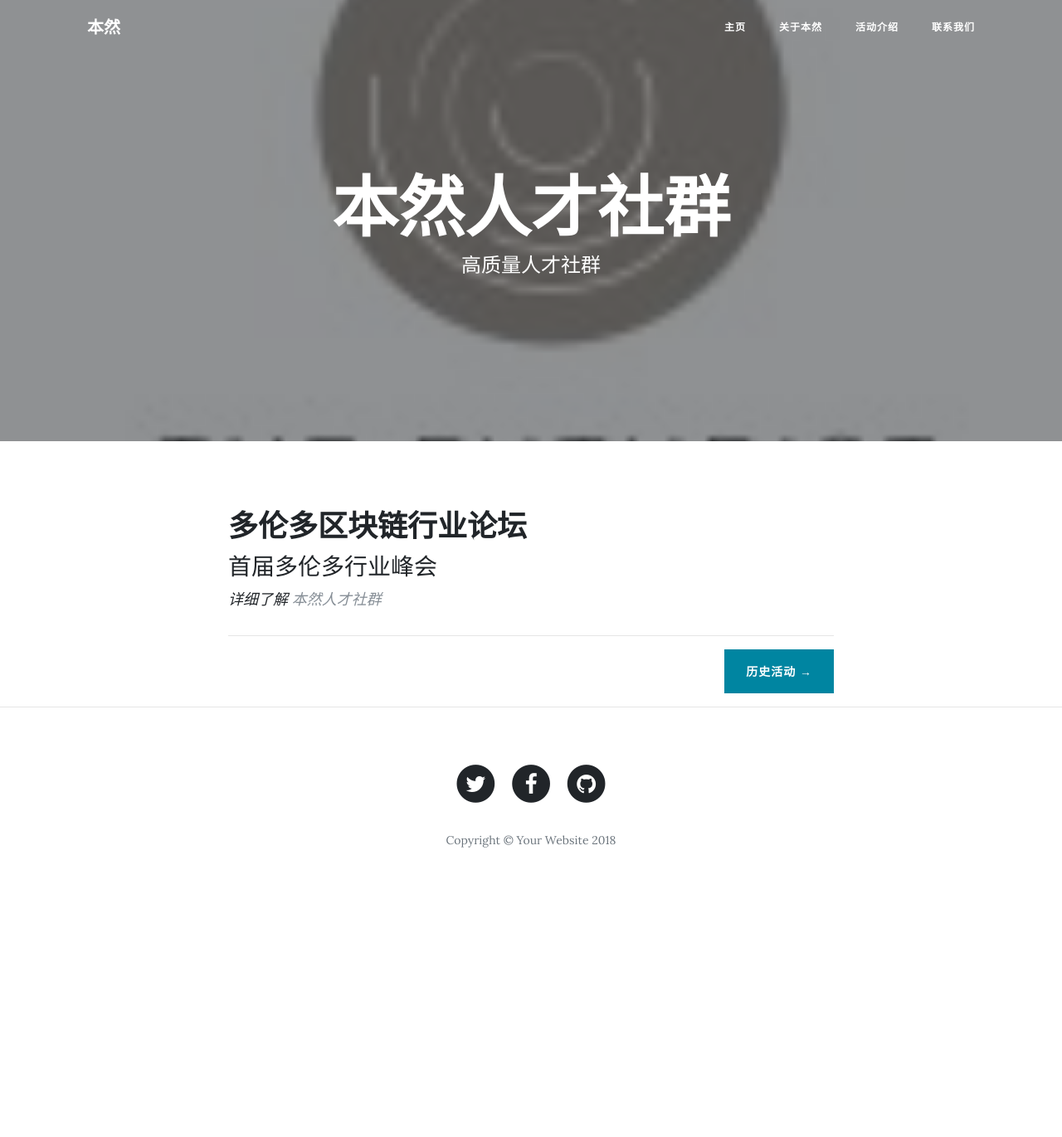
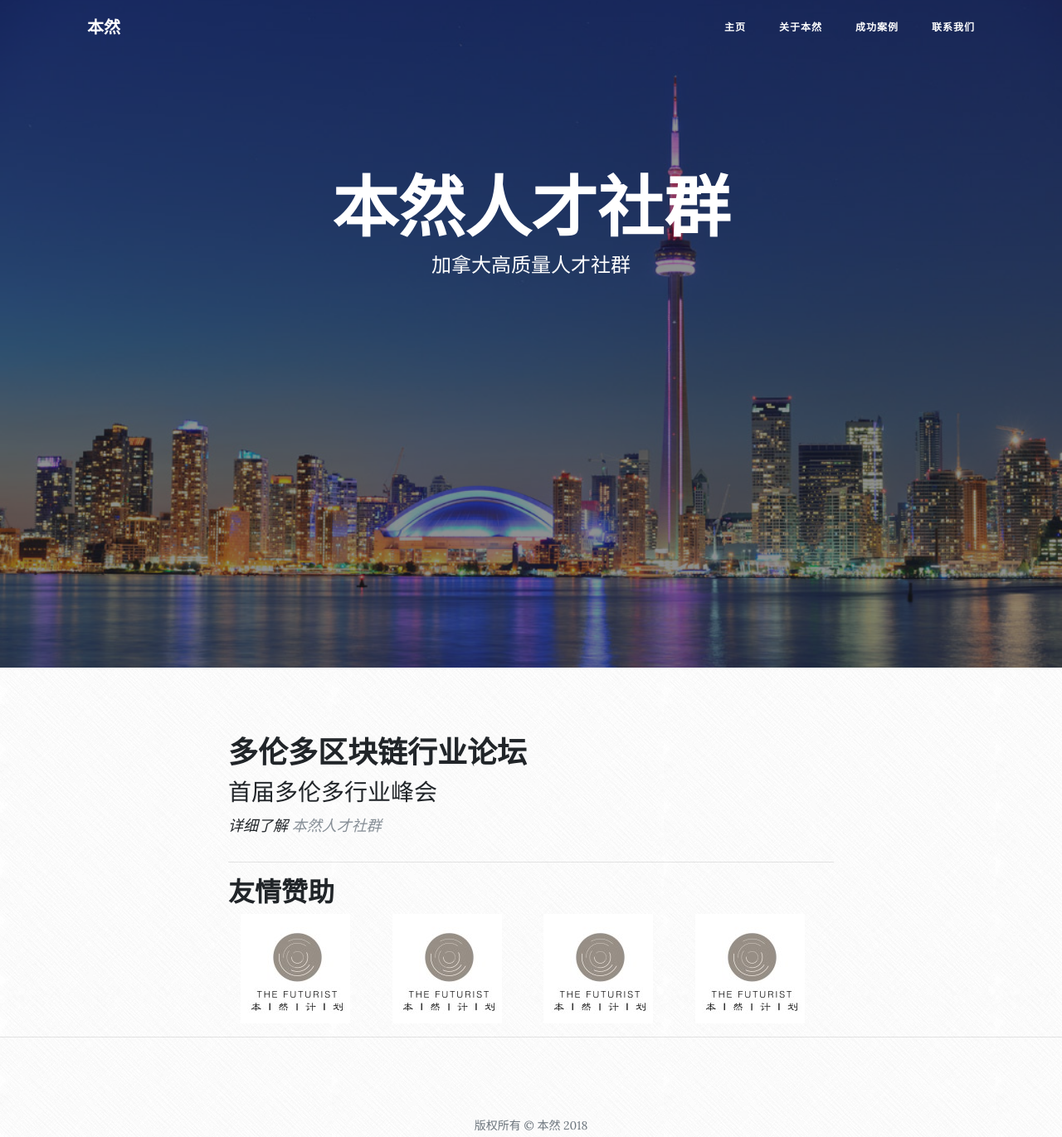
Before and after one commit to liuzhenghao2046/benranweb, a website: page frontend/index.html in a window 1280 px wide. Shown: the whole page at 83% size. Before the commit the page ends 1089 px from the top, so only its background shows below. Drawn offline with nearby package versions, Linux system fonts and the light colour scheme.

Commit message:
add backgrounds

```diff
--- a/app.js
+++ b/app.js
@@ -10,7 +10,7 @@ app.get('/', (req, res) => res.redirect('/index.html'))
 app.get('/index', (req, res) => res.redirect('/index.html'))
 app.get('/about', (req, res) => res.redirect('/about.html'))
 app.get('/contact', (req, res) => res.redirect('/contact.html'))
-app.get('/post', (req, res) => res.redirect('/contact.html'))
+app.get('/activity', (req, res) => res.redirect('/activity.html'))
 // app.get('/', function (req, res, next) {
 //     return res.redirect('/index.html');
 // });
--- a/frontend/css/main.css
+++ b/frontend/css/main.css
@@ -2,6 +2,7 @@ body {
   font-size: 20px;
   color: #212529;
   font-family: 'Lora', 'Times New Roman', serif;
+  background-image: url('../media/back2.jpg')
 }
 
 p {
@@ -173,6 +174,7 @@ img::-moz-selection {
 
 header.masthead {
   margin-bottom: 50px;
+  height: 805px;
   background: no-repeat center center;
   background-color: #868e96;
   background-attachment: scroll;
--- a/frontend/index.html
+++ b/frontend/index.html
@@ -30,7 +30,7 @@
       <div class="container">
         <a class="navbar-brand" href="index.html">本然</a>
         <button class="navbar-toggler navbar-toggler-right" type="button" data-toggle="collapse" data-target="#navbarResponsive" aria-controls="navbarResponsive" aria-expanded="false" aria-label="Toggle navigation">
-          Menu
+          列表
           <i class="fa fa-bars"></i>
         </button>
         <div class="collapse navbar-collapse" id="navbarResponsive">
@@ -42,7 +42,7 @@
               <a class="nav-link" href="about">关于本然</a>
             </li>
             <li class="nav-item">
-              <a class="nav-link" href="post">活动介绍</a>
+              <a class="nav-link" href="activity">成功案例</a>
             </li>
             <li class="nav-item">
               <a class="nav-link" href="contact">联系我们</a>
@@ -53,14 +53,14 @@
     </nav>
 
     <!-- Page Header -->
-    <header class="masthead" style="background-image: url('media/benran.jpeg')">
+    <header class="masthead" style="background-image: url('media/toronto.jpeg')">
       <div class="overlay"></div>
       <div class="container">
         <div class="row">
           <div class="col-lg-8 col-md-10 mx-auto">
             <div class="site-heading">
               <h1>本然人才社群</h1>
-              <span class="subheading">高质量人才社群</span>
+              <span class="subheading">加拿大高质量人才社群</span>
             </div>
           </div>
         </div>
@@ -86,8 +86,23 @@
           </div>
           <hr>
           <!-- Pager -->
-          <div class="clearfix">
+          <!-- <div class="clearfix">
             <a class="btn btn-primary float-right" href="#">历史活动 &rarr;</a>
+          </div> -->
+          <h2 class="post-title">
+              友情赞助
+          </h2>
+            <div class="container">
+              <div class="row">
+                <div class="col-xs-6 col-sm-3">
+                  <img class="img-fluid" src="media/benran.jpeg" alt="">
+                </div>
+                <div class="col-xs-6 col-sm-3"><img class="img-fluid" src="media/benran.jpeg" alt=""></div>
+                <!-- Add clearfix for only the required viewport -->
+                <div class="clearfix visible-xs"></div>
+                <div class="col-xs-6 col-sm-3"><img class="img-fluid" src="media/benran.jpeg" alt=""></div>
+                <div class="col-xs-6 col-sm-3"><img class="img-fluid" src="media/benran.jpeg" alt=""></div>
+              </div>
           </div>
         </div>
       </div>
@@ -100,33 +115,7 @@
       <div class="container">
         <div class="row">
           <div class="col-lg-8 col-md-10 mx-auto">
-            <ul class="list-inline text-center">
-              <li class="list-inline-item">
-                <a href="#">
-                  <span class="fa-stack fa-lg">
-                    <i class="fa fa-circle fa-stack-2x"></i>
-                    <i class="fa fa-twitter fa-stack-1x fa-inverse"></i>
-                  </span>
-                </a>
-              </li>
-              <li class="list-inline-item">
-                <a href="#">
-                  <span class="fa-stack fa-lg">
-                    <i class="fa fa-circle fa-stack-2x"></i>
-                    <i class="fa fa-facebook fa-stack-1x fa-inverse"></i>
-                  </span>
-                </a>
-              </li>
-              <li class="list-inline-item">
-                <a href="#">
-                  <span class="fa-stack fa-lg">
-                    <i class="fa fa-circle fa-stack-2x"></i>
-                    <i class="fa fa-github fa-stack-1x fa-inverse"></i>
-                  </span>
-                </a>
-              </li>
-            </ul>
-            <p class="copyright text-muted">Copyright &copy; Your Website 2018</p>
+            <p class="copyright text-muted">版权所有 &copy; 本然 2018</p>
           </div>
         </div>
       </div>
```
Also changed, not shown: frontend/about.html (+2 -2 lines), frontend/activity.html (renamed from frontend/post.html, +8 -42 lines), frontend/contact.html (+2 -2 lines), frontend/media/back1.jpg (added), frontend/media/back2.jpg (added), frontend/media/benran.jpg (added), frontend/media/contact-bg.jpg (added), frontend/media/toronto.jpeg (added), 1 other file.
